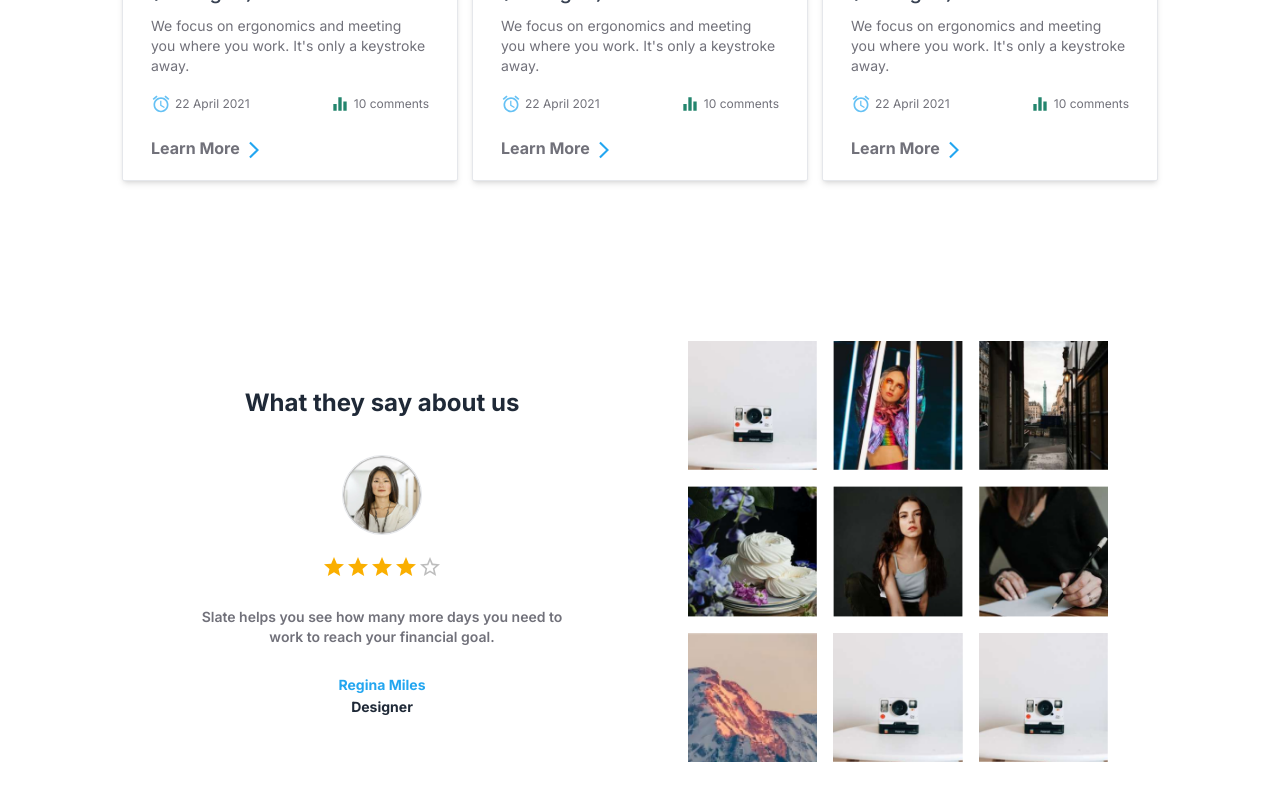
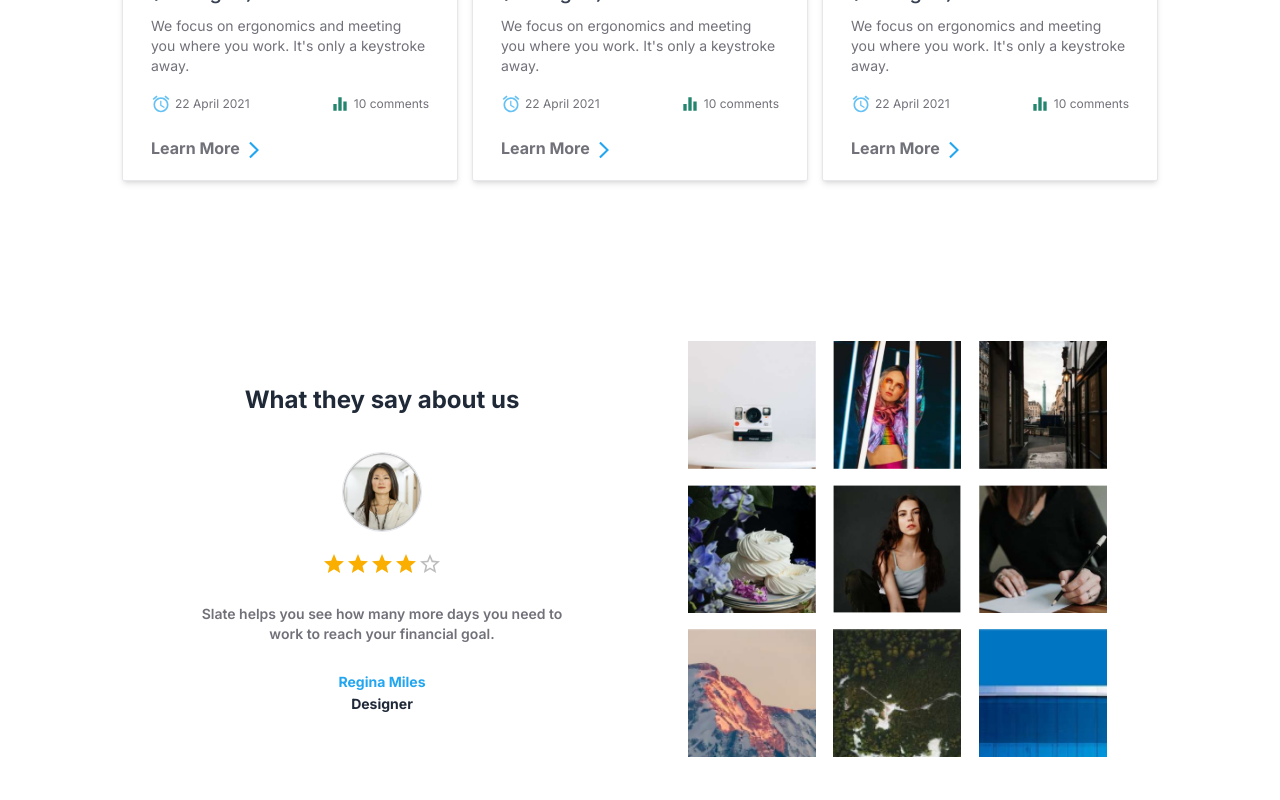
Before and after one commit to felix1251/ecommerce-web, a Next.js app: page / in a window 1280 px wide. Shown: the part 2404-3204 px from the top of the page. Built offline with nearby package versions, Linux system fonts and the light colour scheme; no server answers.

Commit message:
media photos component map in array

```diff
--- a/components/molecules/MediaPhotos.tsx
+++ b/components/molecules/MediaPhotos.tsx
@@ -1,53 +1,28 @@
 /* eslint-disable @next/next/no-img-element */
 
 const MediaPhotos: React.FunctionComponent = () => {
+  const mediaPhotos = [
+    "/about-us-camera-image.png",
+    "/about-us-female-image.png",
+    "/about-us-wall-image.png",
+    "/about-us-flower-cake-image.png",
+    "/about-us-photoshoot-image.png",
+    "/about-us-studying-image.png",
+    "/about-us-mountain-image.png",
+    "/about-us-river-image.png",
+    "/about-us-blue-image.png",
+  ];
+
   return (
     <div className="grid grid-cols-3 gap-4">
-      <img
-        className="w-full h-full object-cover object-center"
-        src="/about-us-camera-image.png"
-        alt="about-us-camera-image"
-      />
-      <img
-        className="w-full h-full object-cover object-center"
-        src="/about-us-female-image.png"
-        alt="about-us-female-image"
-      />
-      <img
-        className="w-full h-full object-cover object-center"
-        src="/about-us-wall-image.png"
-        alt="about-us-wall-image"
-      />
-      <img
-        className="w-full h-full object-cover object-center"
-        src="/about-us-flower-cake-image.png"
-        alt="about-us-flower-cake-image"
-      />
-      <img
-        className="w-full h-full object-cover object-center"
-        src="/about-us-photoshoot-image.png"
-        alt="about-us-photoshoot-image"
-      />
-      <img
-        className="w-full h-full object-cover object-center"
-        src="/about-us-studying-image.png"
-        alt="about-us-studying-image"
-      />
-      <img
-        className="w-full h-full object-cover object-center"
-        src="/about-us-mountain-image.png"
-        alt="about-us-mountain-image"
-      />
-      <img
-        className="w-full h-full object-cover object-center"
-        src="/about-us-camera-image.png"
-        alt="about-us-camera-image"
-      />
-      <img
-        className="w-full h-full object-cover object-center"
-        src="/about-us-camera-image.png"
-        alt="about-us-camera-image"
-      />
+      {mediaPhotos.map((url, idx) => (
+        <img
+          key={idx}
+          className="w-32 h-32 object-cover object-center"
+          src={url}
+          alt={url}
+        />
+      ))}
     </div>
   );
 };
```
Also changed, not shown: public/about-us-blue-image.png (added), public/about-us-river-image.png (added).
